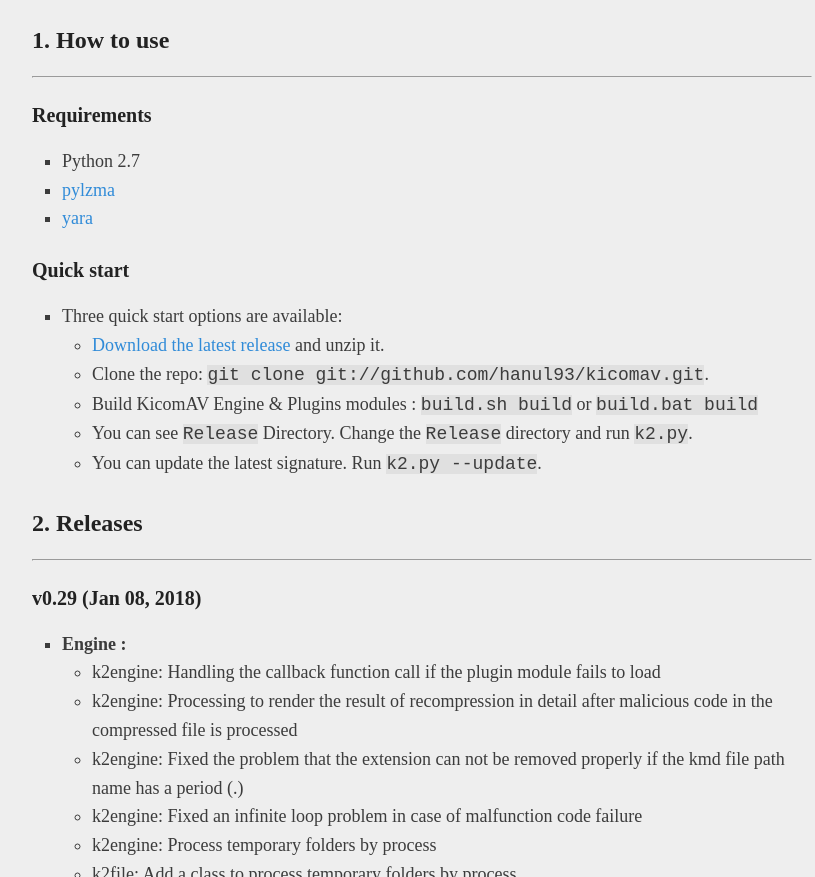
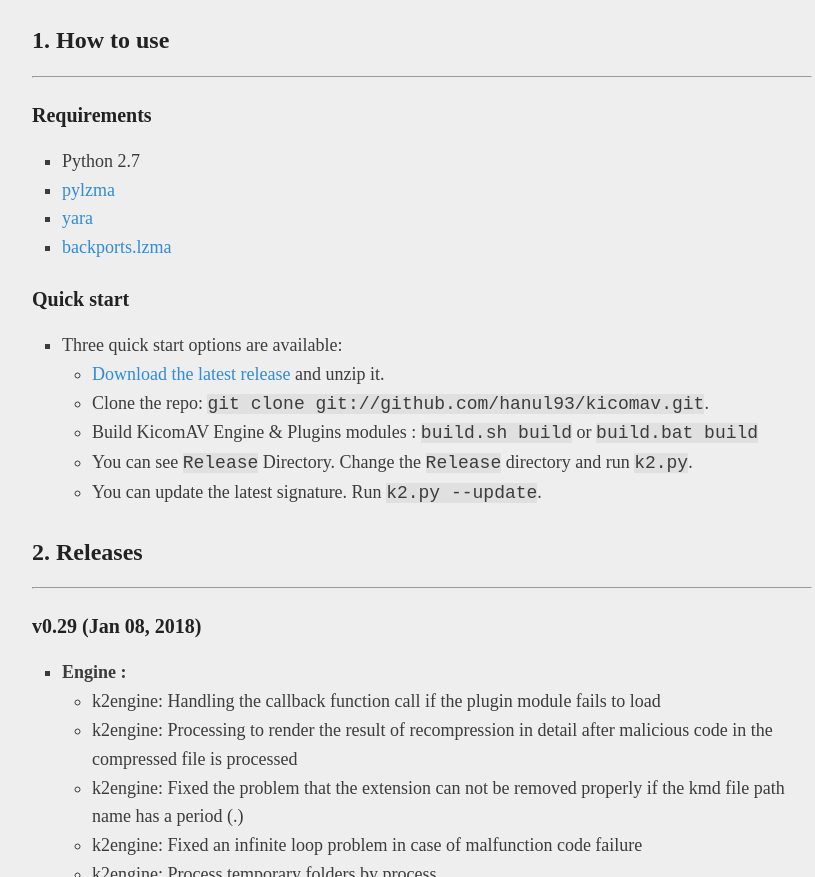
Before and after one commit to hanul93/kicomav, a Jekyll site: the page built from index.md, in a window 1280 px wide and 900 px high, scrolled down 1147 px, cut to the strip 23-900 px from the top of the window. Shown: the whole strip, without its empty margins (218-1033 px from the left). Built offline with Jekyll 4.4.1, drawn with Linux system fonts in a browser that asks for light colours; our own code applies the rules of GitHub Pages for plain Markdown files.

Commit message:
새로운 모듈 차가

```diff
--- a/index.md
+++ b/index.md
@@ -20,6 +20,7 @@
 * Python 2.7
 * [pylzma](https://github.com/fancycode/pylzma)
 * [yara](https://github.com/plusvic/yara)
+* [backports.lzma](https://github.com/peterjc/backports.lzma)
 
 
 ### Quick start
```
